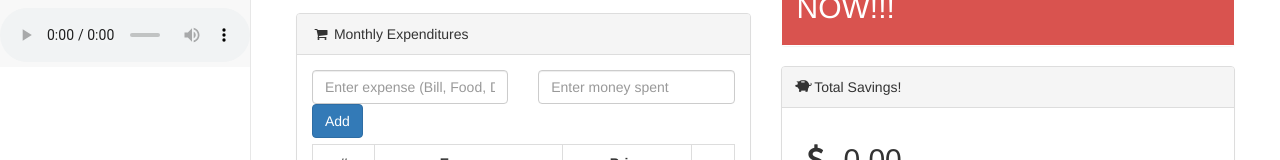
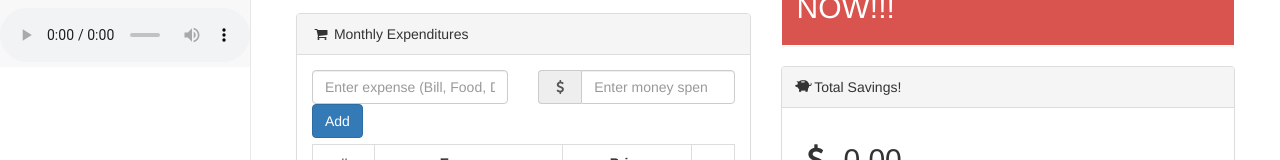
Before and after one commit to SalocinDotTEN/virtual-hackathon-2016, a website with bundled scripts: page start.html in a window 1280 px wide. Shown: the part 387-547 px from the top of the page. Built offline with nearby package versions, Linux system fonts and the light colour scheme.

Commit message:
Late change: Currency prefix in data entry field.

```diff
--- a/start.html
+++ b/start.html
@@ -267,7 +267,10 @@
                                         <input type="text" class="form-control" ng-model="expenseItem" placeholder="Enter expense (Bill, Food, Drink, etc)" required="" />
                                     </div>
                                     <div class="col-md-6 col-sm-12">
-                                        <input type="number" class="form-control" ng-model="expenseCash" placeholder="Enter money spent" min="0" />
+                                        <div class="input-group">
+                                            <div class="input-group-addon" ng-bind-html="currency"></div>
+                                            <input type="number" class="form-control" ng-model="expenseCash" placeholder="Enter money spent" min="0" />
+                                        </div>
                                     </div>
                                 </div>
                                 <a id="add_row" class="btn btn-primary pull-left" ng-click="addRow()">Add</a>
```
